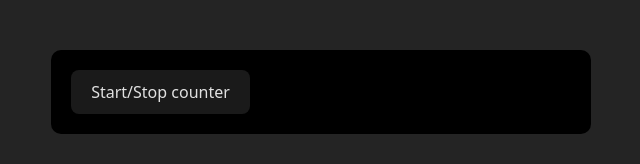
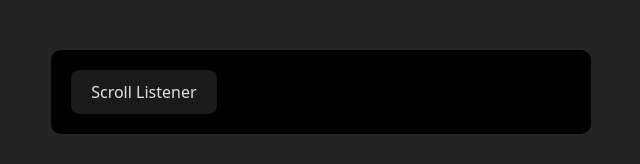
Before and after one commit to mbob72/starta-frontend_pro-0425, a React (Vite) app in the folder lesson_34/: page / in a window 1280 px wide. Shown: the part 316-480 px from the top of the page, without its empty margins (319-959 px from the left). Built offline with nearby package versions, Linux system fonts and the light colour scheme.

Commit message:
useEffect: scroll listener problem

```diff
--- a/lesson_34/src/App.jsx
+++ b/lesson_34/src/App.jsx
@@ -1,7 +1,7 @@
-import {useEffect, useState} from 'react'
+import {useState} from 'react'
 import './App.scss'
-import NameRepeater from "./NameRepeater.jsx";
-import {Counter} from "./Counter.jsx";
+import {ScrollListener} from "./ScrollListener.jsx";
+
 
 function App() {
 
@@ -10,8 +10,8 @@ function App() {
 
     return (
         <div className="form-block">
-            <button onClick={() => setStart(!start)} >Start/Stop counter</button>
-            {start && <Counter/>}
+            <button onClick={() => setStart(!start)}>Scroll Listener</button>
+            {start && <ScrollListener start={start}/>}
         </div>
     )
 }
--- /dev/null
+++ b/lesson_34/src/ScrollListener.jsx
@@ -0,0 +1,11 @@
+import { useEffect } from 'react';
+export const ScrollListener = ({ start }) => {
+
+    useEffect(() => {
+        const handleScroll = () => console.log(window.scrollX);
+        window.addEventListener('scroll', handleScroll);
+    }, []);
+
+
+    return <div>{start ? 'Listen scroll' : 'No listening'}</div>
+}
```
